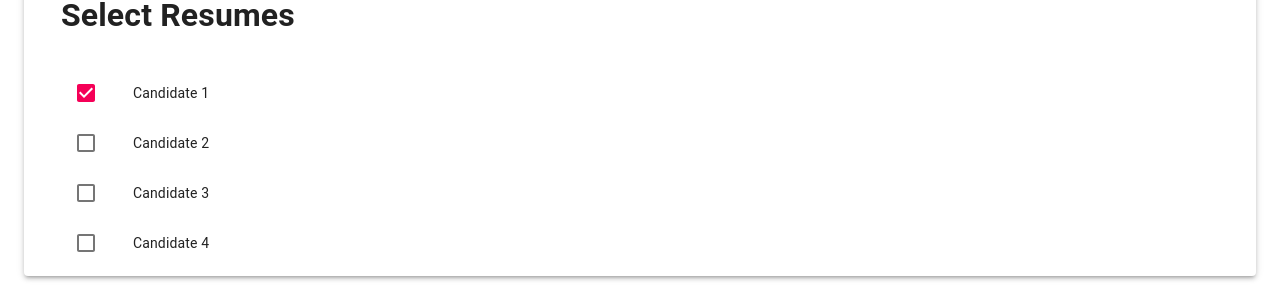
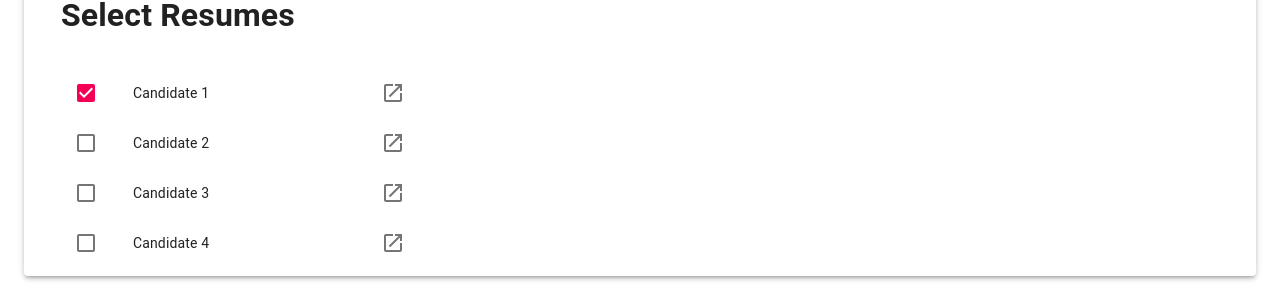
Before and after one commit to kristina-arezina/ai-hack-webapp, a React (Create React App) app: page / in a window 1280 px wide. Shown: the part 519-816 px from the top of the page. Built offline with nearby package versions, Linux system fonts and the light colour scheme.

Commit message:
Added checkboxs

```diff
--- a/src/components/SelectResume.js
+++ b/src/components/SelectResume.js
@@ -7,6 +7,7 @@ import ListItemSecondaryAction from '@material-ui/core/ListItemSecondaryAction';
 import ListItemText from '@material-ui/core/ListItemText';
 import Checkbox from '@material-ui/core/Checkbox';
 import IconButton from '@material-ui/core/IconButton';
+import OpenInNewIcon from '@material-ui/icons/OpenInNew';
 
 const useStyles = makeStyles((theme) => ({
   root: {
@@ -38,7 +39,6 @@ export default function SelectResume() {
       {[0, 1, 2, 3].map((value) => {
         const labelId = `checkbox-list-label-${value}`;
 
-        //   put icon here
         return (
           <ListItem key={value} role={undefined} dense button onClick={handleToggle(value)}>
             <ListItemIcon>
@@ -53,6 +53,7 @@ export default function SelectResume() {
             <ListItemText id={labelId} primary={`Candidate ${value + 1}`} />
             <ListItemSecondaryAction>
               <IconButton edge="end" aria-label="comments">
+                <OpenInNewIcon/>
               </IconButton>
             </ListItemSecondaryAction>
           </ListItem>
```
